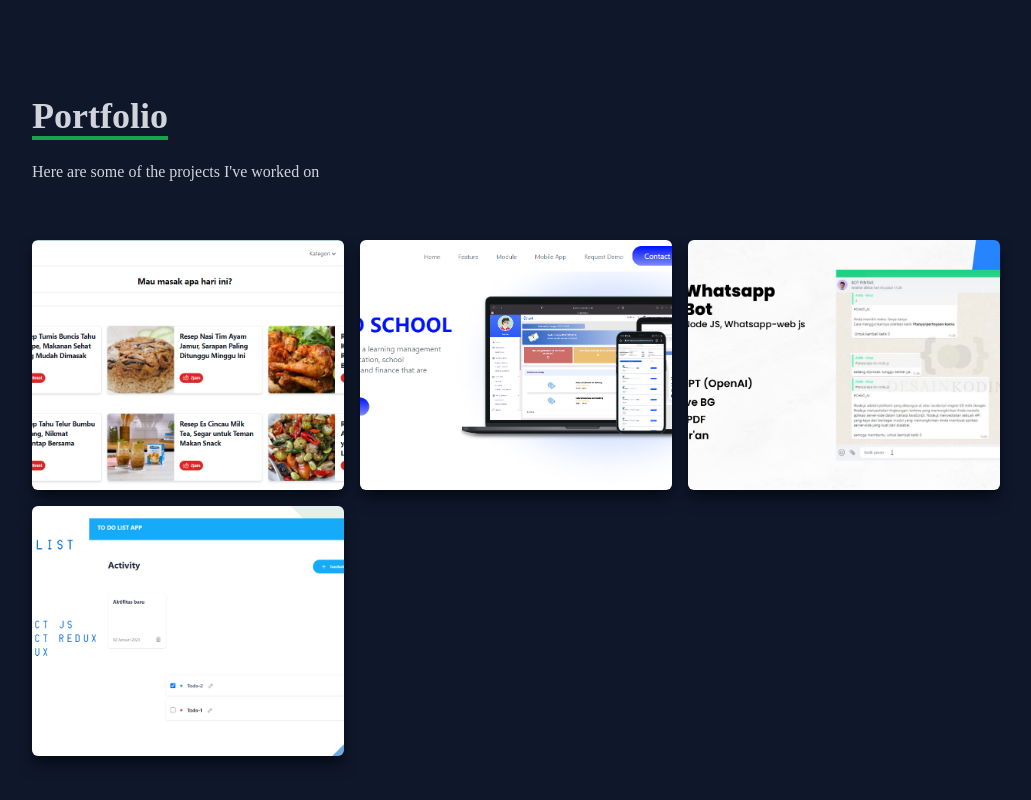
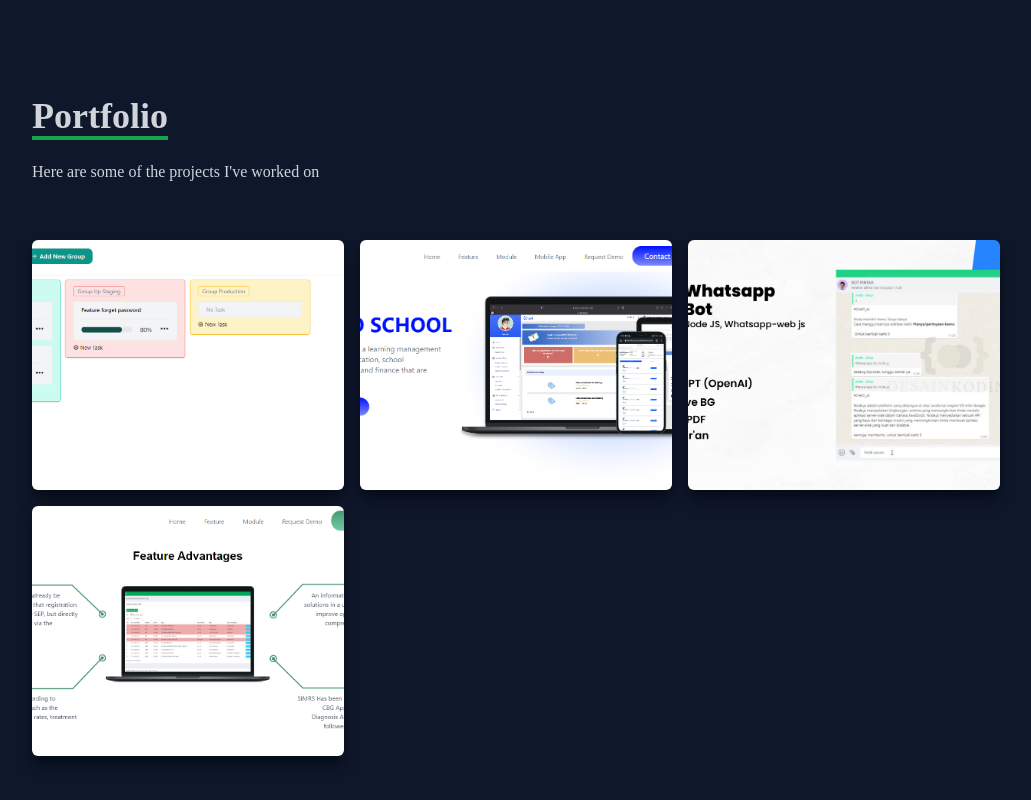
Before and after one commit to sandestareza/portfolio-react, a React (Create React App) app: page / in a window 1280 px wide. Shown: the part 2374-3174 px from the top of the page, without its empty margins (124-1155 px from the left). Built offline with nearby package versions, Linux system fonts and the light colour scheme.

Commit message:
update porto

```diff
--- a/src/components/Portfolio.jsx
+++ b/src/components/Portfolio.jsx
@@ -1,8 +1,8 @@
 import React from 'react'
-import ReceiptApp from '../assets/receiptApp.png'
+import TaskApp from '../assets/taskApp.png'
 import SisfoSchool from '../assets/sisfoSchool.png'
 import whatsappBot from '../assets/whatsappBot.png'
-import todolistApp from '../assets/todolistApp.png'
+import SimRs from '../assets/simrs.png'
 
 const Portfolio = () => {
   return (
@@ -13,10 +13,10 @@ const Portfolio = () => {
                 <p className='py-6'>Here are some of the projects I've worked on</p>
             </div>
             <div className='grid sm:grid-cols-2 md:grid-cols-3 gap-4'>
-                <div style={{backgroundImage:`url(${ReceiptApp})`}} className='shadow-lg shadow-[#040c16] group container rounded-md flex justify-center items-center mx-auto content-div'>
+                <div style={{backgroundImage:`url(${TaskApp})`}} className='shadow-lg shadow-[#040c16] group container rounded-md flex justify-center items-center mx-auto content-div'>
                     <div className='opacity-0 group-hover:opacity-100'>
                         <span className='text-2xl font-bold text-white tracking-wider'>
-                            Receipt App
+                            Task App
                         </span>
                         <div className='pt-8 text-center'>
                             <a href="https://receipts-app.netlify.app" target="_blank" rel="noopener noreferrer">
@@ -49,10 +49,10 @@ const Portfolio = () => {
                         </div>
                     </div>
                 </div>
-                <div style={{backgroundImage:`url(${todolistApp})`}} className='shadow-lg shadow-[#040c16] group container rounded-md flex justify-center items-center mx-auto content-div'>
+                <div style={{backgroundImage:`url(${SimRs})`}} className='shadow-lg shadow-[#040c16] group container rounded-md flex justify-center items-center mx-auto content-div'>
                     <div className='opacity-0 group-hover:opacity-100'>
                         <span className='text-2xl font-bold text-white tracking-wider'>
-                            Todo List App
+                            SIM RS
                         </span>
                         <div className='pt-8 text-center'>
                             <a href="https://todos-item.netlify.app">
```
Also changed, not shown: src/assets/simrs.png (added), src/assets/taskApp.png (added).
